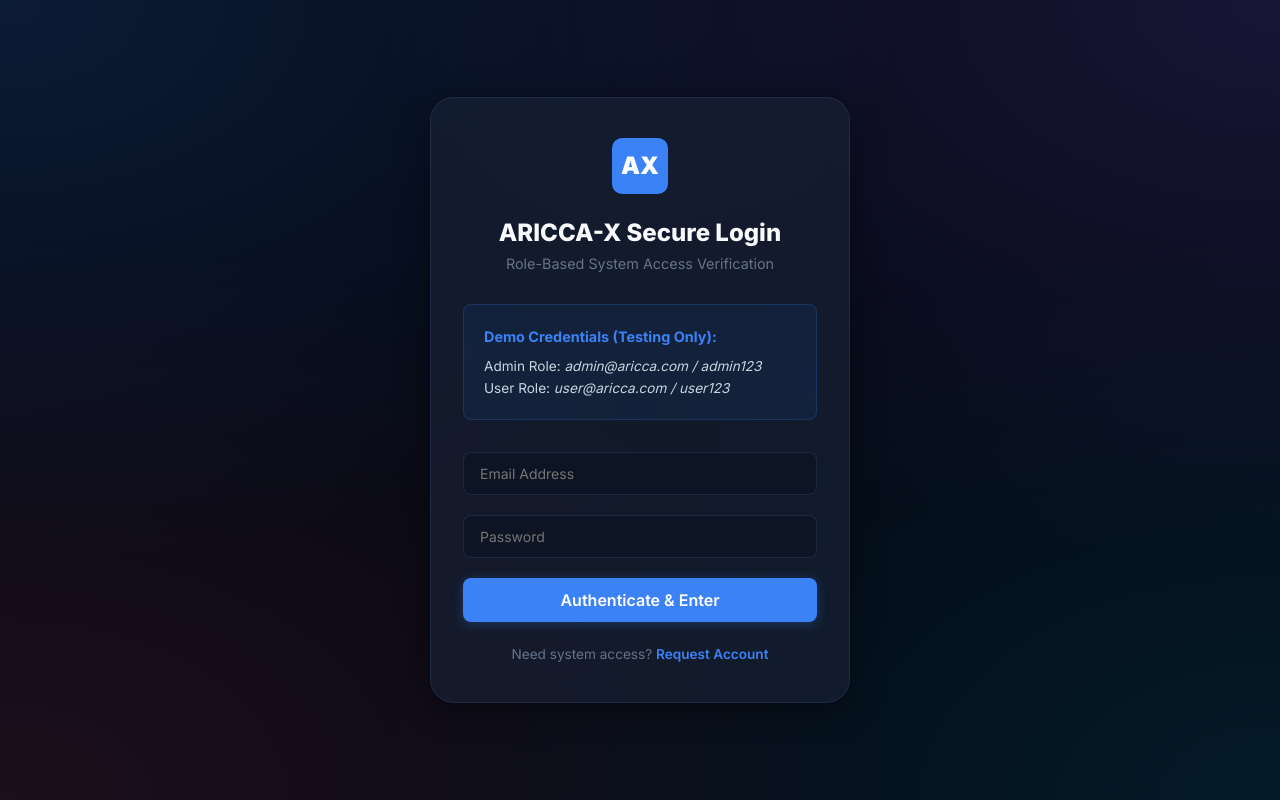
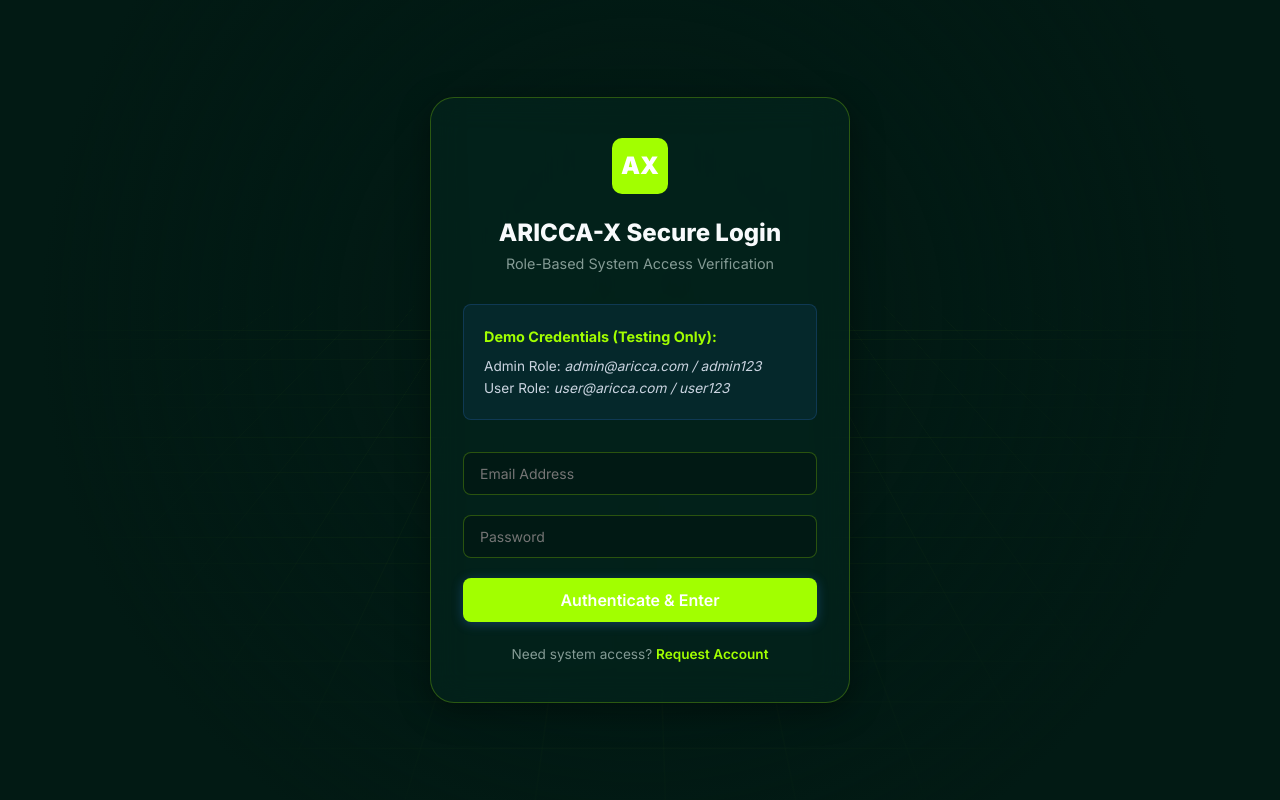
Before and after one commit to Panchadip-128/Copyrights-Patents, a Next.js app in the folder aricca_x/portal/: page / in a window 1280 px wide. Built offline with nearby package versions, Linux system fonts and the light colour scheme.

Commit message:
style: apply cyberpunk matrix grid background and teal/lime theme

```diff
--- a/aricca_x/portal/src/app/globals.css
+++ b/aricca_x/portal/src/app/globals.css
@@ -3,31 +3,31 @@
 @tailwind utilities;
 
         :root {
-            --bg-primary: #040914;
-            --bg-secondary: rgba(17, 24, 39, 0.7);
-            --bg-card: rgba(26, 34, 53, 0.65);
-            --bg-card-hover: rgba(31, 42, 64, 0.85);
-            --bg-input: rgba(13, 21, 37, 0.8);
-            --border: rgba(42, 54, 84, 0.6);
-            --border-focus: #3b82f6;
+            --bg-primary: #021a14;
+            --bg-secondary: rgba(3, 30, 24, 0.7);
+            --bg-card: rgba(4, 38, 30, 0.65);
+            --bg-card-hover: rgba(5, 48, 38, 0.85);
+            --bg-input: rgba(2, 26, 20, 0.8);
+            --border: rgba(162, 255, 0, 0.25);
+            --border-focus: #a2ff00;
             --text-primary: #f8fafc;
             --text-secondary: #cbd5e1;
-            --text-muted: #64748b;
-            --accent-blue: #3b82f6;
-            --accent-cyan: #06b6d4;
-            --accent-purple: #8b5cf6;
-            --accent-emerald: #10b981;
+            --text-muted: #849b95;
+            --accent-blue: #a2ff00;
+            --accent-cyan: #11eb68;
+            --accent-purple: #10b981;
+            --accent-emerald: #a2ff00;
             --accent-amber: #f59e0b;
-            --accent-rose: #f43f5e;
+            --accent-rose: #ff4757;
             --accent-orange: #f97316;
-            --gradient-hero: linear-gradient(135deg, #3b82f6 0%, #8b5cf6 50%, #06b6d4 100%);
-            --gradient-card: linear-gradient(145deg, rgba(59,130,246,0.12) 0%, rgba(139,92,246,0.06) 100%);
+            --gradient-hero: linear-gradient(135deg, #0f766e 0%, #10b981 50%, #a2ff00 100%);
+            --gradient-card: linear-gradient(145deg, rgba(162,255,0,0.1) 0%, rgba(16,185,129,0.05) 100%);
             --gradient-risk-low: linear-gradient(90deg, #10b981, #34d399);
             --gradient-risk-med: linear-gradient(90deg, #f59e0b, #fbbf24);
             --gradient-risk-high: linear-gradient(90deg, #f97316, #fb923c);
             --gradient-risk-crit: linear-gradient(90deg, #ef4444, #f87171);
             --shadow-card: 0 8px 32px rgba(0, 0, 0, 0.4);
-            --shadow-glow: 0 0 40px rgba(59,130,246,0.25);
+            --shadow-glow: 0 0 40px rgba(162,255,0,0.25);
             --radius: 16px;
             --radius-sm: 8px;
             --radius-lg: 24px;
@@ -39,15 +39,33 @@
         body {
             font-family: 'Inter', -apple-system, sans-serif;
             background-color: var(--bg-primary);
-            background-image:
-                radial-gradient(at 0% 0%, rgba(59, 130, 246, 0.15) 0px, transparent 50%),
-                radial-gradient(at 100% 0%, rgba(139, 92, 246, 0.15) 0px, transparent 50%),
-                radial-gradient(at 100% 100%, rgba(6, 182, 212, 0.1) 0px, transparent 50%),
-                radial-gradient(at 0% 100%, rgba(244, 63, 94, 0.1) 0px, transparent 50%);
-            background-attachment: fixed;
             color: var(--text-primary);
             min-height: 100vh;
             overflow-x: hidden;
+            position: relative;
+            z-index: 0;
+        }
+
+        body::before {
+            content: '';
+            position: fixed;
+            top: -50%; left: -50%;
+            width: 200%; height: 200%;
+            background-image:
+                repeating-linear-gradient(to bottom, transparent, transparent 49px, rgba(162, 255, 0, 0.15) 50px),
+                repeating-linear-gradient(to right, transparent, transparent 99px, rgba(162, 255, 0, 0.1) 100px);
+            transform: perspective(100vh) rotateX(65deg) translateY(-100px) translateZ(-200px);
+            z-index: -2;
+            pointer-events: none;
+        }
+
+        body::after {
+            content: '';
+            position: fixed;
+            top: 0; left: 0; right: 0; bottom: 0;
+            background: radial-gradient(circle at 50% 40%, transparent 0%, #021a14 75%);
+            z-index: -1;
+            pointer-events: none;
         }
 
         /* ============ HEADER ============ */
```
